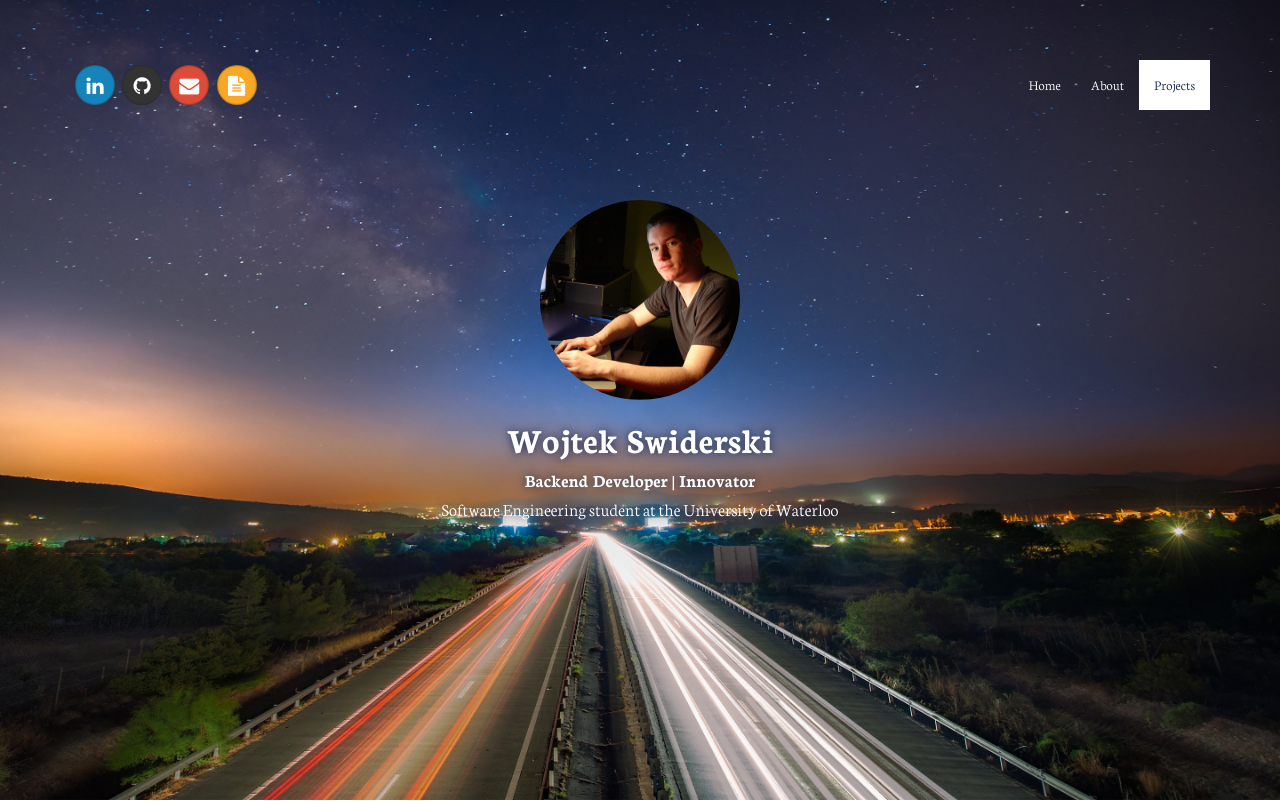
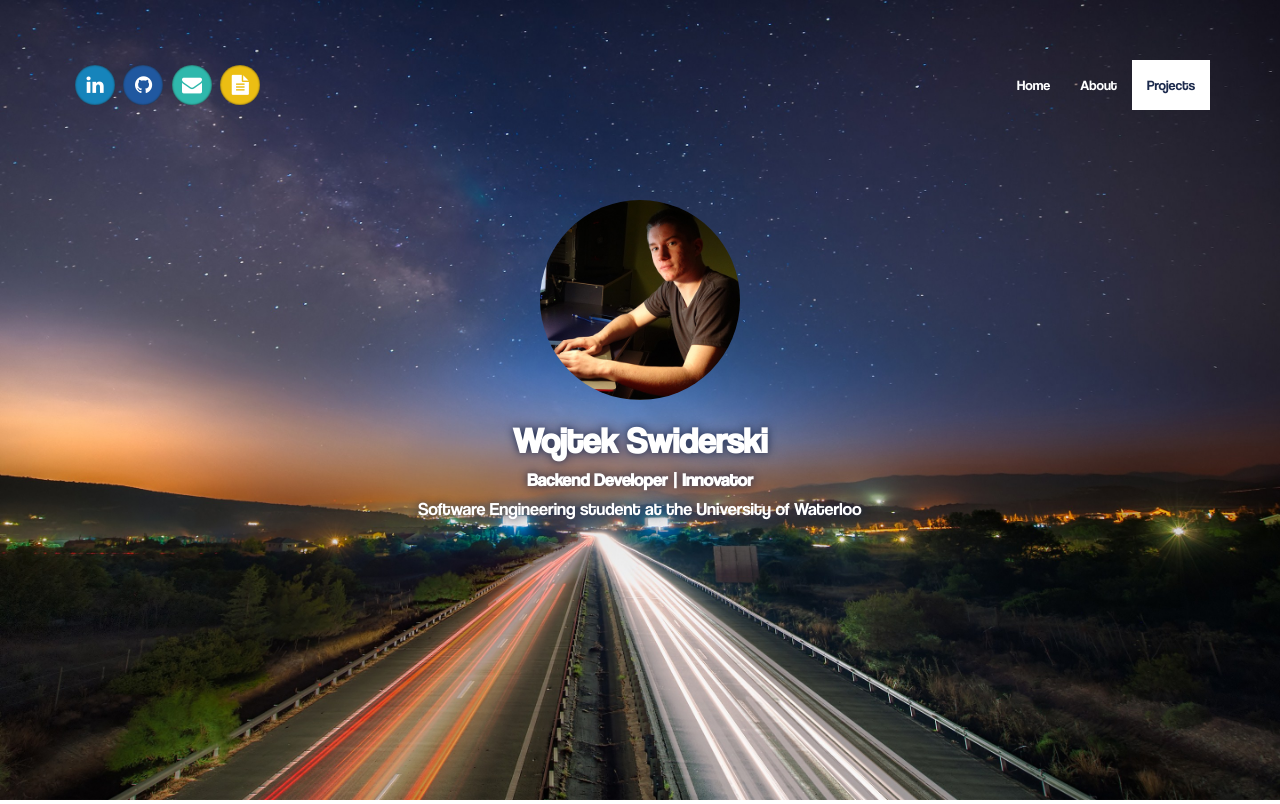
Before and after one commit to Wojtechnology/wojtechnology.github.io, a PHP site: page / in a window 1280 px wide. Shown: the top 804 px of the page. Run offline with PHP 8.4, Linux system fonts and the light colour scheme; some libraries are stand-ins or nearby versions.

Commit message:
Added new font

```diff
--- a/index.html
+++ b/index.html
@@ -34,17 +34,17 @@
 							</div>
 						</a>
 				    	<a href="https://github.com/Wojtechnology">
-					    	<div class="link-button" style="background: #333333;">
+					    	<div class="link-button" style="background: #2058A0;">
 								<i class="fa fa-github"></i>
 							</div>
 						</a>
 				    	<a href="mailto:wswiders@uwateroo.ca">
-					    	<div class="link-button" style="background: #DD4B39;">
+					    	<div class="link-button" style="background: #2FB8AC;">
 								<i class="fa fa-envelope"></i>
 							</div>
 						</a>
 				    	<a href="documents/WojtekSwiderskiResume.pdf">
-					    	<div class="link-button" style="background: #F9A825;">
+					    	<div class="link-button" style="background: #ECBE13;">
 								<i class="fa fa-file-text"></i>
 					    	</div>
 						</a>
--- a/style/mainStyle.css
+++ b/style/mainStyle.css
@@ -1,3 +1,8 @@
+@font-face {
+    font-family: coolvetica;
+    src: url(coolvetica.ttf);
+}
+
 * {
 	margin: 0;
 	border: 0;
@@ -98,7 +103,7 @@
 	border: 0;
 	color: white;
 	margin-top: 60px;
-	font-family: 'Neuton', serif;
+	font-family: 'coolvetica', serif;
 	z-index: 1;
 	border-radius: 0;
 }
@@ -153,7 +158,7 @@
 	text-align: center;
 	color: white;
 	text-shadow: 0 0 8px #1C2A4D;
-	font-family: 'Neuton', serif;
+	font-family: 'coolvetica', serif;
 }
 
 .faceBlock h1 {
```
Also changed, not shown: style/coolvetica.ttf (added).
